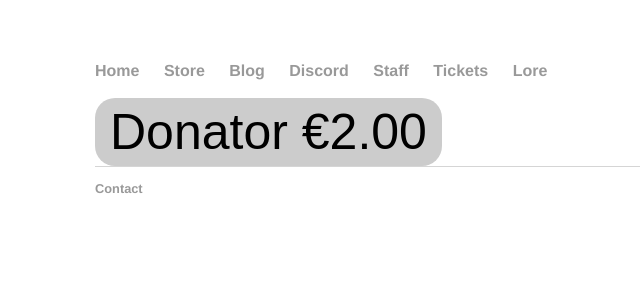
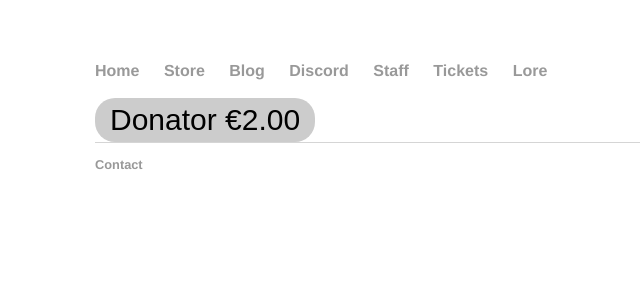
Before and after one commit to JustGamingLTD/justgamingltd.github.io2, a Jekyll site: the page built from store/index.html, in a window 1280 px wide. Shown: the top 300 px of the page, without its empty margins (33-673 px from the left). Built offline with Jekyll 4.4.1, drawn with Linux system fonts in a browser that asks for light colours.

Commit message:
Update main.css

```diff
--- a/css/main.css
+++ b/css/main.css
@@ -91,7 +91,7 @@ button {padding:5px 15px; background:#ccc; border:0 none;
     cursor:pointer;
     -webkit-border-radius: 5px;
     border-radius: 20px;
-    font-size: 50px
+    font-size: 30px
 }
 
 nav ul, footer ul { font-size: 1em; font-family: 'Helvetica', 'Arial', 'Sans-Serif'; padding: 0px; list-style: none; font-weight: bold; }
```
